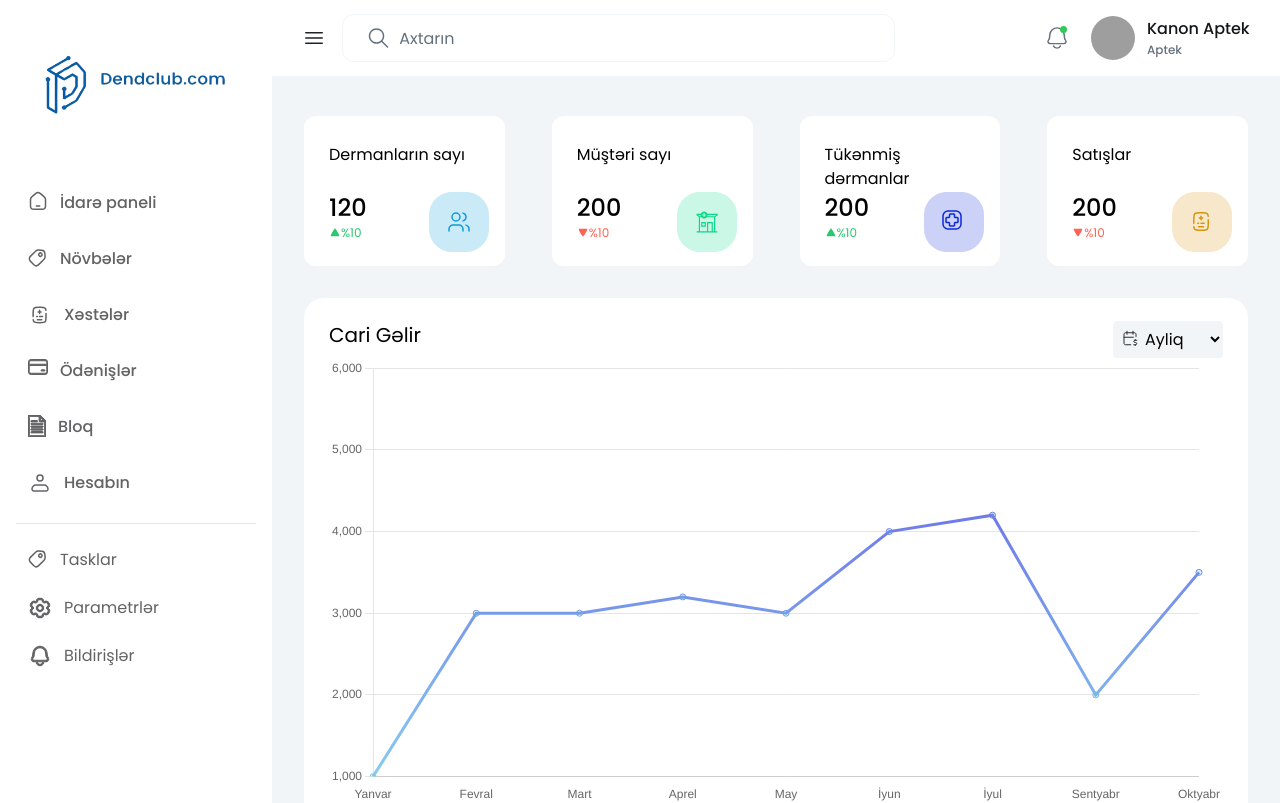
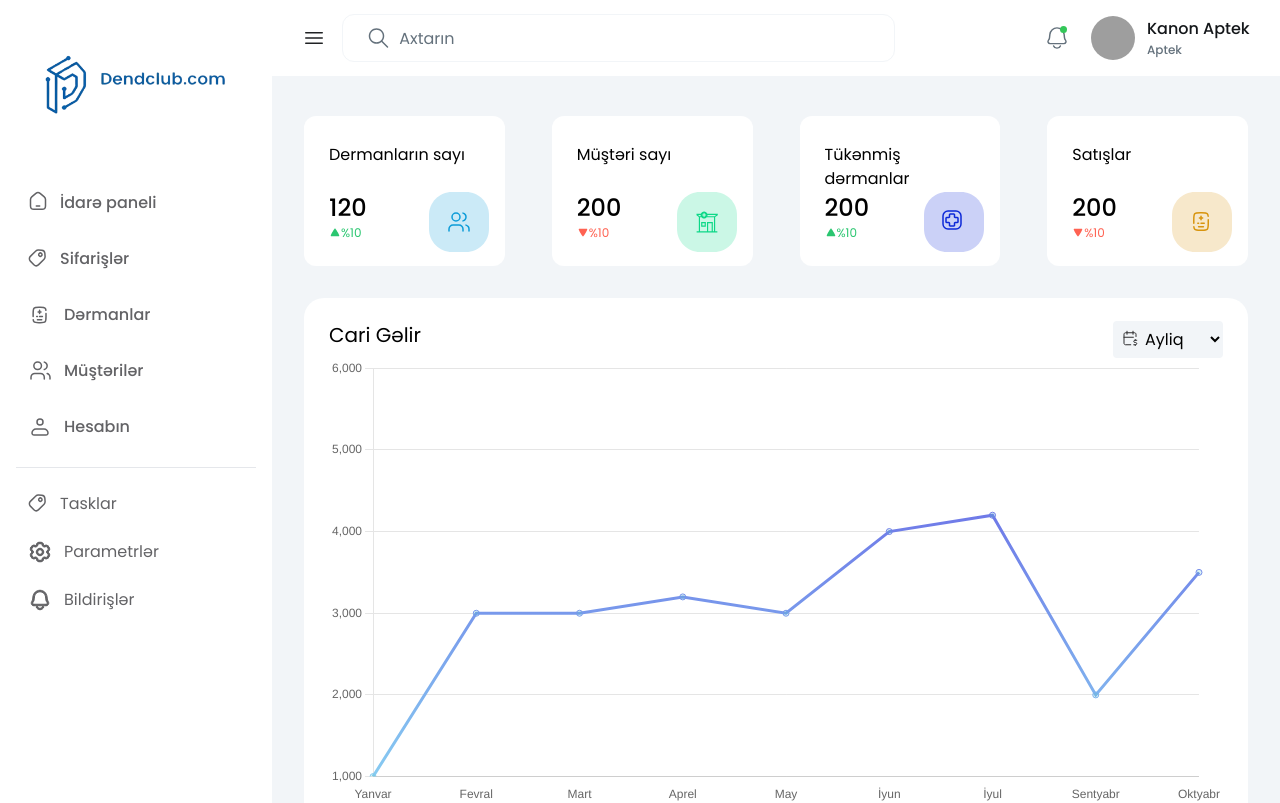
Before and after one commit to sabiinajm/Dendclub, a React (Vite) app: page /Aptek-Dashboard in a window 1280 px wide. Shown: the top 803 px of the page. Built offline with nearby package versions, Linux system fonts and the light colour scheme; grey boxes are pictures that could not be loaded.

Commit message:
Aptek dash sifarishler

```diff
--- a/src/App.jsx
+++ b/src/App.jsx
@@ -24,6 +24,7 @@ import DrControlPanel from "./components/dashboards/Doctor/DrControlPanel";
 import DrAccount from "./components/dashboards/Doctor/DrAccount";
 import MedDetails from "./components/main/MedDetails";
 import PhControlPanel from "./components/dashboards/Pharmacy/PhControlPanel";
+import Orders from "./components/dashboards/Pharmacy/Orders";
 
 function App() {
   const { pathname } = useLocation()
@@ -62,6 +63,7 @@ function App() {
         <Route path="Aptek-Dashboard" element={<DashLayout />}>
           <Route index element={<PhControlPanel />} />
           <Route path="İdarəpaneli" element={<PhControlPanel />} />
+          <Route path="Sifarişlər" element={<Orders />} />
         </Route>
       </Routes>
     </>
--- /dev/null
+++ b/src/components/dashboards/Pharmacy/Orders.jsx
@@ -0,0 +1,42 @@
+import ProductCard from "../components/ProductCard";
+import Table from "../components/Table";
+
+function Orders() {
+
+    const products = [
+        { title: 'Alora 100 ml şərbət', salesAmount: 100, salesQuantity: 100 },
+        { title: 'Alora 100 ml şərbət', salesAmount: 100, salesQuantity: 100 },
+        { title: 'Alora 100 ml şərbət', salesAmount: 100, salesQuantity: 100 },
+        { title: 'Alora 100 ml şərbət', salesAmount: 100, salesQuantity: 100 },
+        { title: 'Alora 100 ml şərbət', salesAmount: 100, salesQuantity: 100 },
+        { title: 'Alora 100 ml şərbət', salesAmount: 100, salesQuantity: 100 },
+    ];
+
+    return (
+        <div className="bg-[#F2F5F8] min-h-screen px-[12px] md:px-[32px] py-10">
+            <h3 className="font-medium pb-[30px]">Ən çox sifariş edilənlər</h3>
+            <div className="flex gap-4 overflow-x-scroll lg:w-[920px] xlll:overflow-hidden xlll:w-auto pb-2">
+                {products.map((product, index) => (
+                    <ProductCard
+                        key={index}
+                        title={product.title}
+                        salesAmount={product.salesAmount}
+                        salesQuantity={product.salesQuantity}
+                    />
+                ))}
+            </div>
+            <h3 className="py-[30px] font-medium text-xl">Bütün Sifarişlər</h3>
+            <div className="flex pb-[40px] justify-between items-start gap-3 flex-col lg:flex-row">
+                <input type="text" className="outline-none w-full lg:w-[520px] h-[48px] pl-3 rounded-xl" placeholder="Axtarın" />
+                <button className="bg-[#0D9CD8] h-[40px] w-[170px] flex justify-center items-center text-white  rounded-lg">
+                    <svg xmlns="http://www.w3.org/2000/svg" width="20" height="20" viewBox="0 0 20 20" fill="none">
+                        <path d="M10.625 3.4375C10.625 3.18886 10.5262 2.9504 10.3504 2.77459C10.1746 2.59877 9.93614 2.5 9.6875 2.5C9.43886 2.5 9.2004 2.59877 9.02459 2.77459C8.84877 2.9504 8.75 3.18886 8.75 3.4375V8.75H3.4375C3.18886 8.75 2.9504 8.84877 2.77459 9.02459C2.59877 9.2004 2.5 9.43886 2.5 9.6875C2.5 9.93614 2.59877 10.1746 2.77459 10.3504C2.9504 10.5262 3.18886 10.625 3.4375 10.625H8.75V15.9375C8.75 16.1861 8.84877 16.4246 9.02459 16.6004C9.2004 16.7762 9.43886 16.875 9.6875 16.875C9.93614 16.875 10.1746 16.7762 10.3504 16.6004C10.5262 16.4246 10.625 16.1861 10.625 15.9375V10.625H15.9375C16.1861 10.625 16.4246 10.5262 16.6004 10.3504C16.7762 10.1746 16.875 9.93614 16.875 9.6875C16.875 9.43886 16.7762 9.2004 16.6004 9.02459C16.4246 8.84877 16.1861 8.75 15.9375 8.75H10.625V3.4375Z" fill="white" />
+                    </svg>
+                    Sifariş əlavə et
+                </button>
+            </div>
+                <Table/>
+        </div>
+    )
+}
+export default Orders
--- /dev/null
+++ b/src/components/dashboards/components/ProductCard.jsx
@@ -0,0 +1,19 @@
+const ProductCard = ({ title, salesAmount, salesQuantity }) => {
+    return (
+        <div className="bg-white min-w-[160px] rounded-[12px] min-h-[200px] text-sm">
+            <div className="bg-[#10B981] text-white rounded-tl-xl w-[93px] h-[32px] flex justify-center items-center">
+                Mövcuddur
+            </div>
+            <div className="px-2 py-4">
+                <div className="flex pb-[20px]">
+                    <img src="/assets/images/derman.png" className="w-[62px] h-[58px] object-cover" alt={title} />
+                    <h5 className="font-medium">{title}</h5>
+                </div>
+                <p>Satış miqdarı: {salesQuantity}</p>
+                <p>Satış məbləği: {salesAmount}</p>
+            </div>
+        </div>
+    );
+};
+
+export default ProductCard;
--- a/src/components/dashboards/components/Sidebar.jsx
+++ b/src/components/dashboards/components/Sidebar.jsx
@@ -3,8 +3,8 @@ import { HiBars3 } from "react-icons/hi2"
 import { Link, NavLink } from "react-router-dom";
 
 //dashboard
-function Sidebar({ isOpen, setIsOpen }) {
-  const menuItems = [
+function Sidebar({ isOpen, setIsOpen, role }) {
+  const menuItems = role === "Həkim" ? [
     {
       label: "İdarə paneli",
       icon:
@@ -49,6 +49,47 @@ function Sidebar({ isOpen, setIsOpen }) {
         <path d="M4 18C4 16.9391 4.42143 15.9217 5.17157 15.1716C5.92172 14.4214 6.93913 14 8 14H16C17.0609 14 18.0783 14.4214 18.8284 15.1716C19.5786 15.9217 20 16.9391 20 18C20 18.5304 19.7893 19.0391 19.4142 19.4142C19.0391 19.7893 18.5304 20 18 20H6C5.46957 20 4.96086 19.7893 4.58579 19.4142C4.21071 19.0391 4 18.5304 4 18Z" stroke="#636366" stroke-width="1.5" stroke-linejoin="round" />
         <path d="M12 10C13.6569 10 15 8.65685 15 7C15 5.34315 13.6569 4 12 4C10.3431 4 9 5.34315 9 7C9 8.65685 10.3431 10 12 10Z" stroke="#636366" stroke-width="1.5" />
       </svg>
+    },
+  ] : [
+    {
+      label: "İdarə paneli",
+      icon:
+        <svg xmlns="http://www.w3.org/2000/svg" width="20" height="20" viewBox="0 0 20 20" fill="none" >
+          <path d="M17.5 14.9737V8.45991C17.5 7.45078 17.0503 6.49505 16.2751 5.85674L12.1084 2.42576C10.8814 1.41537 9.11859 1.41537 7.89155 2.42576L3.72488 5.85674C2.9497 6.49505 2.5 7.45078 2.5 8.45991V14.9737C2.5 16.8299 3.99238 18.3346 5.83333 18.3346H14.1667C16.0076 18.3346 17.5 16.8299 17.5 14.9737Z" stroke="#636366" stroke-width="1.5" stroke-linejoin="round" />
+          <path d="M8.33301 15H11.6663" stroke="#636366" stroke-width="1.5" stroke-linecap="round" />
+        </svg >
+    },
+    {
+      label: "Sifarişlər",
+      icon:
+        <svg xmlns="http://www.w3.org/2000/svg" width="20" height="20" viewBox="0 0 20 20" fill="none">
+          <path d="M13.5356 8.82174C12.8847 9.47261 11.8295 9.47261 11.1786 8.82174C10.5277 8.17087 10.5277 7.11559 11.1786 6.46472C11.8295 5.81384 12.8847 5.81384 13.5356 6.46472C14.1865 7.11559 14.1865 8.17087 13.5356 8.82174Z" stroke="#636366" stroke-width="1.5" />
+          <path d="M7.84323 3.90922C8.54066 3.21179 9.50394 2.84985 10.4802 2.91839L13.7838 3.15032C15.4334 3.26613 16.7359 4.56863 16.8517 6.21818L17.0836 9.52178C17.1522 10.4981 16.7902 11.4614 16.0928 12.1588L10.6217 17.6299C9.30223 18.9494 7.17733 18.9637 5.87558 17.662L2.34005 14.1264C1.0383 12.8247 1.05265 10.6998 2.3721 9.38035L7.84323 3.90922Z" stroke="#636366" stroke-width="1.5" stroke-linejoin="round" />
+        </svg>
+    },
+    {
+      label: "Dərmanlar",
+      icon:
+        <svg xmlns="http://www.w3.org/2000/svg" width="24" height="24" viewBox="0 0 24 24" fill="none">
+          <path d="M11.5711 7.37087V8.91373M11.5711 8.91373V10.4566M11.5711 8.91373H10.1426M11.5711 8.91373H12.9997M8.71401 13.5423H9.42829M14.4283 13.5423H11.5711M9.42829 16.628H13.714M5.14258 13.5423V10.4566C5.14258 7.54753 5.14258 6.09261 5.97972 5.18927C6.81686 4.28593 8.16329 4.28516 10.8569 4.28516H12.2854C14.979 4.28516 16.3261 4.28516 17.1626 5.18927C17.6297 5.69301 17.8361 6.36801 17.9269 7.37087M17.9997 10.4566V13.5423C17.9997 16.4514 17.9997 17.9063 17.1626 18.8096C16.3254 19.713 14.979 19.7137 12.2854 19.7137H10.8569C8.16329 19.7137 6.81615 19.7137 5.97972 18.8096C5.51258 18.3059 5.30615 17.6309 5.21544 16.628" stroke="#636366" stroke-width="1.5" stroke-linecap="round" />
+        </svg>
+    },
+    {
+      label: "Müştərilər",
+      icon:
+        <svg xmlns="http://www.w3.org/2000/svg" width="24" height="24" viewBox="0 0 24 24" fill="none">
+          <path d="M16.3 20.0984V18.1984C16.3 17.1906 15.8996 16.2241 15.187 15.5114C14.4744 14.7988 13.5078 14.3984 12.5 14.3984H6.8C5.79218 14.3984 4.82563 14.7988 4.11299 15.5114C3.40036 16.2241 3 17.1906 3 18.1984V20.0984" stroke="#636366" stroke-width="1.5" stroke-linecap="round" stroke-linejoin="round" />
+          <path d="M9.64961 10.6C11.7483 10.6 13.4496 8.89868 13.4496 6.8C13.4496 4.70132 11.7483 3 9.64961 3C7.55093 3 5.84961 4.70132 5.84961 6.8C5.84961 8.89868 7.55093 10.6 9.64961 10.6Z" stroke="#636366" stroke-width="1.5" stroke-linecap="round" stroke-linejoin="round" />
+          <path d="M21.9998 20.0976V18.1976C21.9992 17.3556 21.7189 16.5377 21.2031 15.8723C20.6873 15.2069 19.965 14.7316 19.1498 14.5211M16.2998 3.12109C17.1172 3.33038 17.8417 3.80576 18.3591 4.47229C18.8764 5.13882 19.1573 5.95858 19.1573 6.80234C19.1573 7.64611 18.8764 8.46587 18.3591 9.1324C17.8417 9.79893 17.1172 10.2743 16.2998 10.4836" stroke="#636366" stroke-width="1.5" stroke-linecap="round" stroke-linejoin="round" />
+        </svg>
+    },
+    {
+      label: "Hesabın",
+      icon:
+        <svg xmlns="http://www.w3.org/2000/svg" width="24" height="24" viewBox="0 0 24 24" fill="none">
+          <path d="M4 18C4 16.9391 4.42143 15.9217 5.17157 15.1716C5.92172 14.4214 6.93913 14 8 14H16C17.0609 14 18.0783 14.4214 18.8284 15.1716C19.5786 15.9217 20 16.9391 20 18C20 18.5304 19.7893 19.0391 19.4142 19.4142C19.0391 19.7893 18.5304 20 18 20H6C5.46957 20 4.96086 19.7893 4.58579 19.4142C4.21071 19.0391 4 18.5304 4 18Z" stroke="#636366" stroke-width="1.5" stroke-linejoin="round" />
+          <path d="M12 10C13.6569 10 15 8.65685 15 7C15 5.34315 13.6569 4 12 4C10.3431 4 9 5.34315 9 7C9 8.65685 10.3431 10 12 10Z" stroke="#636366" stroke-width="1.5" />
+        </svg>
     },
   ]
 
--- a/src/components/header/DashHeader.jsx
+++ b/src/components/header/DashHeader.jsx
@@ -1,5 +1,4 @@
 import { HiBars3 } from "react-icons/hi2"
-import { useLocation } from "react-router-dom";
 
 function DashHeader({ isOpen, setIsOpen }) {
     const dashboardInfo = {
--- a/src/layout/DashLayout.jsx
+++ b/src/layout/DashLayout.jsx
@@ -1,18 +1,22 @@
-import { Outlet } from "react-router-dom";
+import { Outlet, useLocation } from "react-router-dom";
 import Sidebar from "../components/dashboards/components/Sidebar";
 import DashHeader from "../components/header/DashHeader";
 import { useState } from "react";
 
 function DashLayout() {
     const [isOpen, setIsOpen] = useState(true);
+    const location = useLocation()
+
+    const role = location.pathname.includes("Aptek") ? "Aptek" : "Həkim";
+    console.log(role)
 
     return (
         <div className="lg:flex">
             <div className="lg:hidden">
-                <Sidebar isOpen={isOpen} setIsOpen={setIsOpen} />
+                <Sidebar   role={role}  isOpen={isOpen} setIsOpen={setIsOpen} />
             </div>
             <div className="hidden lg:flex">
-                {isOpen && <Sidebar isOpen={isOpen} setIsOpen={setIsOpen} />}
+                {isOpen && <Sidebar  role={role}  isOpen={isOpen} setIsOpen={setIsOpen} />}
             </div>
             <div className="lg:flex-1">
                 <DashHeader setIsOpen={setIsOpen} isOpen={isOpen} />
```
